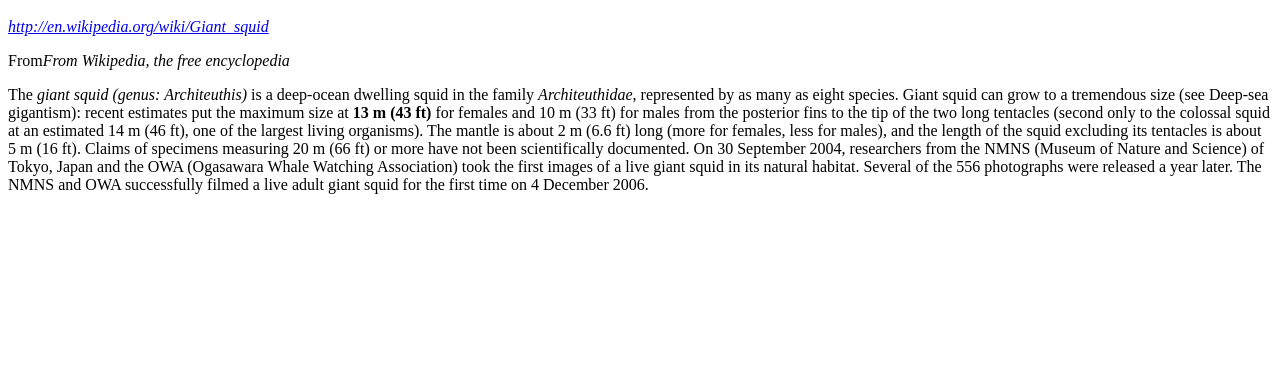
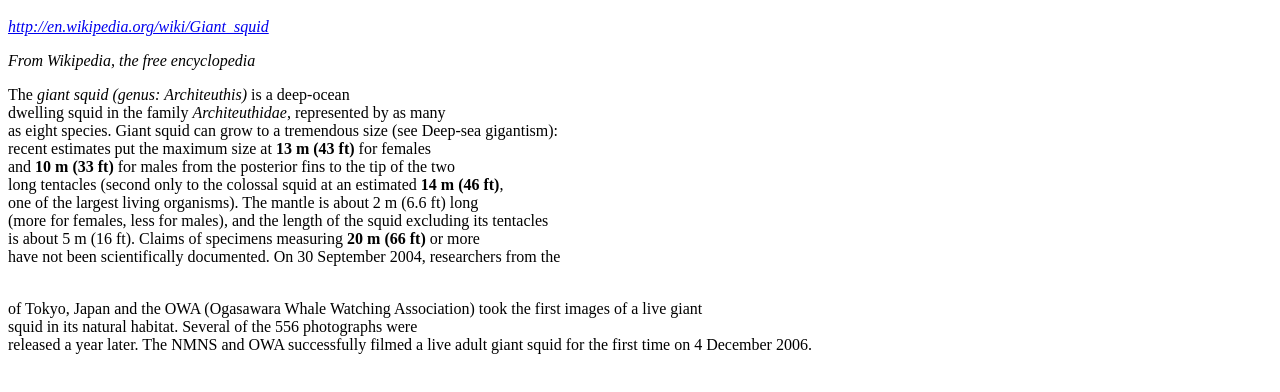
Before and after one commit to LindsayLambo/dws1, a plain HTML site: page Week 1/text.html in a window 1280 px wide. Shown: the part 48-440 px from the top of the page. Drawn offline with Linux system fonts and the light colour scheme.

Commit message:
Week 1 Self-Assessment
Almost done…added line breaks….still have a few things to fix, then
moving on to lists.

```diff
--- a/Week 1/text.html
+++ b/Week 1/text.html
@@ -11,10 +11,10 @@
 		<address>
 			<p><a href="http://en.wikipedia.org/wiki/Giant_squid">http://en.wikipedia.org/wiki/Giant_squid</a></p>
 		</address>
-		<p>From<cite>From Wikipedia, the free encyclopedia</cite></p>
+		<p><cite>From Wikipedia, the free encyclopedia</cite></p>
 		<div>
-			<p>The <dfn>giant squid</dfn><em> (genus: Architeuthis)</em> is a deep-ocean dwelling squid in the family <i>Architeuthidae</i>, represented by as many as eight species. Giant squid can grow to a tremendous size (see Deep-sea gigantism): recent estimates put the maximum size at <strong>13 m (43 ft)</strong> for females and 10 m (33 ft) for males from the posterior fins to the tip of the two long tentacles (second only to the colossal squid at an estimated 14 m (46 ft), one of the largest living organisms). The mantle is about 2 m (6.6 ft) long (more for females, less for males), and the length of the squid excluding its tentacles is about 5 m (16 ft). Claims of specimens measuring 20 m (66 ft) or more have not been scientifically documented.
-			On 30 September 2004, researchers from the NMNS (Museum of Nature and Science) of Tokyo, Japan and the OWA (Ogasawara Whale Watching Association) took the first images of a live giant squid in its natural habitat. Several of the 556 photographs were released a year later. The NMNS and OWA successfully filmed a live adult giant squid for the first time on 4 December 2006.
+			<p>The <dfn>giant squid</dfn><em> (genus: Architeuthis)</em> is a deep-ocean<br /> dwelling squid in the family <i>Architeuthidae</i>, represented by as many <br />as eight species. Giant squid can grow to a tremendous size (see Deep-sea gigantism):<br /> recent estimates put the maximum size at <strong>13 m (43 ft)</strong> for females<br /> and <strong>10 m (33 ft)</strong> for males from the posterior fins to the tip of the two<br /> long tentacles (second only to the colossal squid at an estimated <strong>14 m (46 ft)</strong>,<br /> one of the largest living organisms). The mantle is about 2 m (6.6 ft) long<br /> (more for females, less for males), and the length of the squid excluding its tentacles<br /> is about 5 m (16 ft). Claims of specimens measuring <strong>20 m (66 ft)</strong> or more<br /> have not been scientifically documented.
+			On 30 September 2004, researchers from the <p><acronym title="NMNS"<(Museum of Nature and Science)></acronym><br /> of Tokyo, Japan and the OWA (Ogasawara Whale Watching Association) took the first images of a live giant <br />squid in its natural habitat. Several of the 556 photographs were <br />released a year later. The NMNS and OWA successfully filmed a live adult giant squid for the first time on 4 December 2006.
 			</p>
 		</div>
 	</body>
```
